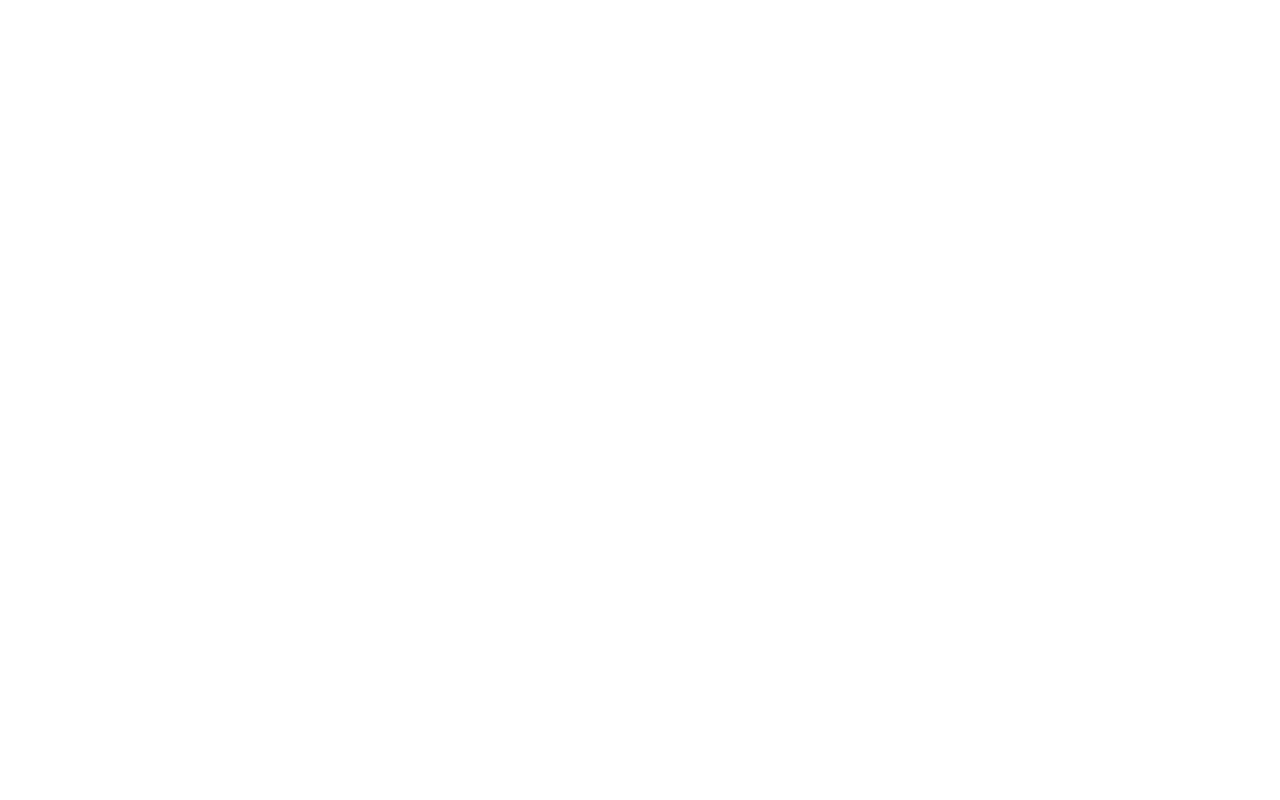
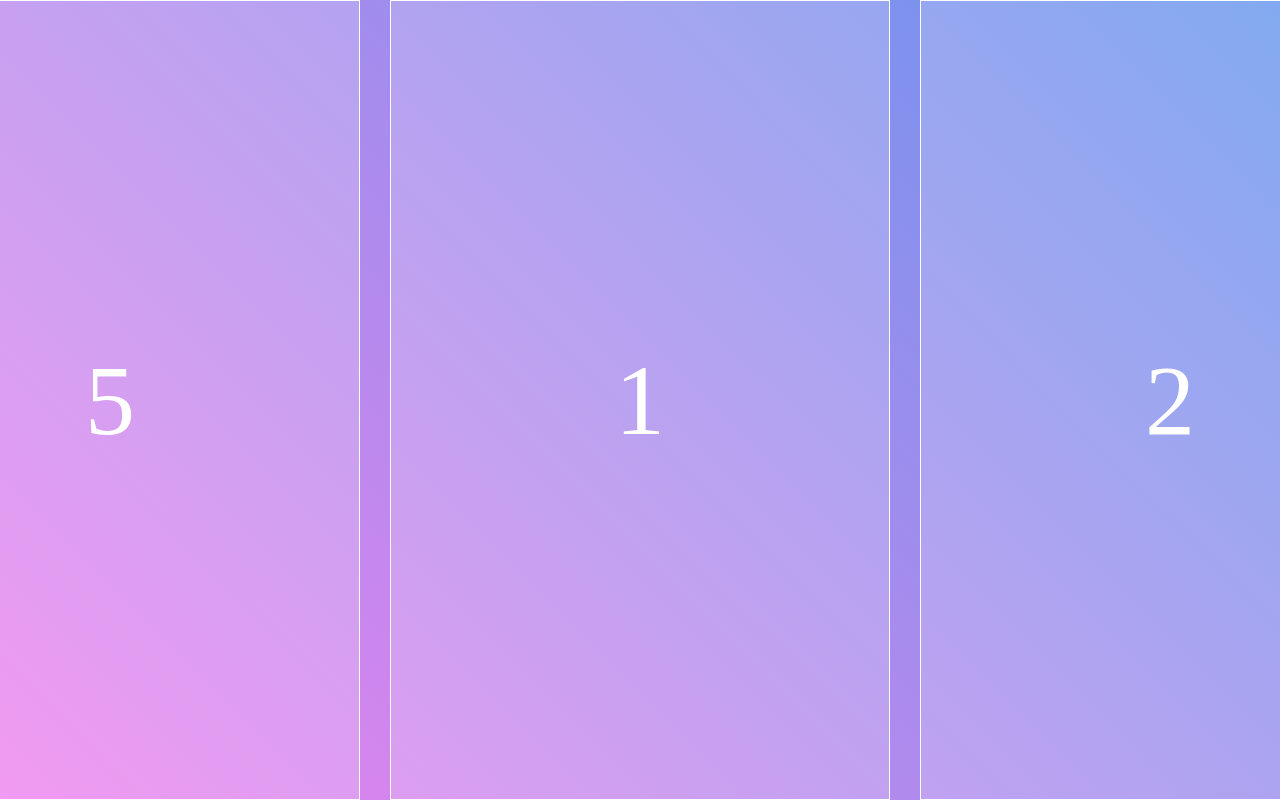
Before and after one commit to JiniO-2s/swiper_ex, a plain HTML site: page index.html in a window 1280 px wide. Drawn offline with nearby package versions, Linux system fonts and the light colour scheme.

Commit message:
step1 기본 스와이프 사용법

```diff
--- a/index.html
+++ b/index.html
@@ -12,6 +12,30 @@
     <script src="https://cdn.jsdelivr.net/npm/swiper@10/swiper-bundle.min.js"></script>
 </head>
 <body>
+    <main>
+        <section class="swiper-wrapper">
+            <article class="swiper-slide">1</article>
+            <article class="swiper-slide">2</article>
+            <article class="swiper-slide">3</article>
+            <article class="swiper-slide">4</article>
+            <article class="swiper-slide">5</article>
+        </section>
+    </main>
 
+    <script>
+        const swiper = new Swiper("main", {
+            /* 기본적으로 속도 단위는 ms, 1000ms = 1초 */
+            speed: 500, // 스와이프시 넘어가는 패널 속도
+            loop: true,  // 옵션값 구분할 때에는 콤마기호를 사용함, 스와이프를 순환
+            direction: "horizontal",  // 가로(horizontal) 세로(vercital) 스와이프 방향
+            grabCursor: true, // 마우스 포인터가 손바닥으로 변경됨 + 클릭하고 드래그했을 때 손바닥이 움켜쥐는 포즈가 잡힘.
+            slidesPerView: "auto", // 숫자 (해당갯수단위로 패널 보임), "auto": 100%, 특정 크기를 지정
+            spaceBetween: 30, // 패널사이 간격 (px)
+            centeredSlides: true // 기본값은 false, 활성화 패널을항상 가로 가운데 배치
+
+        }); // 기본적인 스와이퍼 연결법, 괄호 안은 main태그를 집어넣는다.
+        /* 주석문은 sass와 똑같다. */
+    </script>
 </body>
+<!-- api호출 부분은 body 아래에 입력하는 게 좋음. body아래에 있는 요소를 제어하는 것을 제어하는 것. 아직 내용에도 없는 부분을 제어하려하다보면 에러가 발생할 수 있음. -->
 </html>
--- a/scss/style.scss
+++ b/scss/style.scss
@@ -1,3 +1,27 @@
 @charset "UTF-8";
 @import "reset";
 @import url('https://fonts.googleapis.com/css2?family=Orbitron&family=Roboto:wght@100&display=swap');
+
+main {
+    width: 100%; height: 100vh;
+    background: linear-gradient(45deg, violet, cornflowerblue);
+    overflow: hidden;
+    position: relative;
+
+    .swiper-wrapper {
+        width: 100%;
+        height: 100%;
+
+        .swiper-slide {
+            width: 500px;
+            height: 100%;
+            background: rgba(255,255,255,.2);
+            font-size: 100px;
+            color: #fff;
+            display: flex;
+            justify-content: center;
+            align-items: center;
+            border: 1px solid #fff;
+        }
+    }
+}
```
Also changed, not shown: css/style.css, 1 other file.
